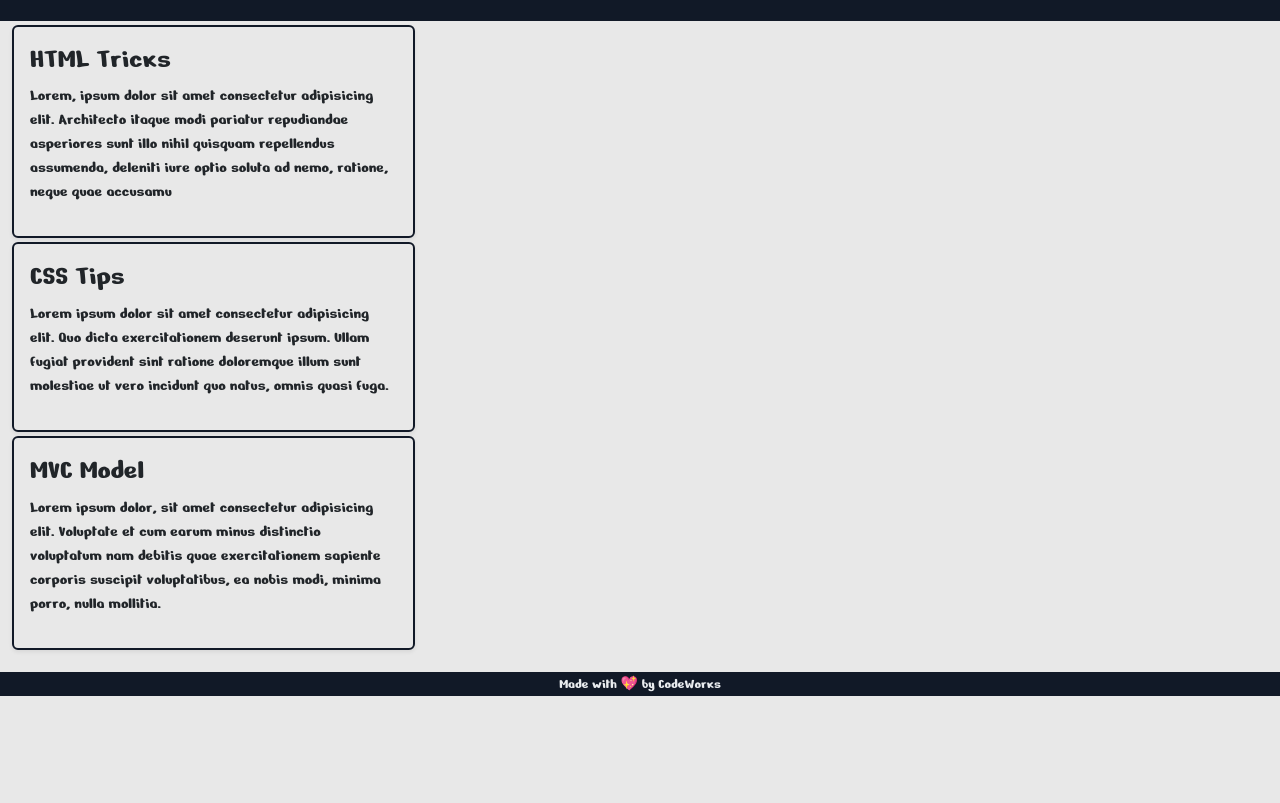
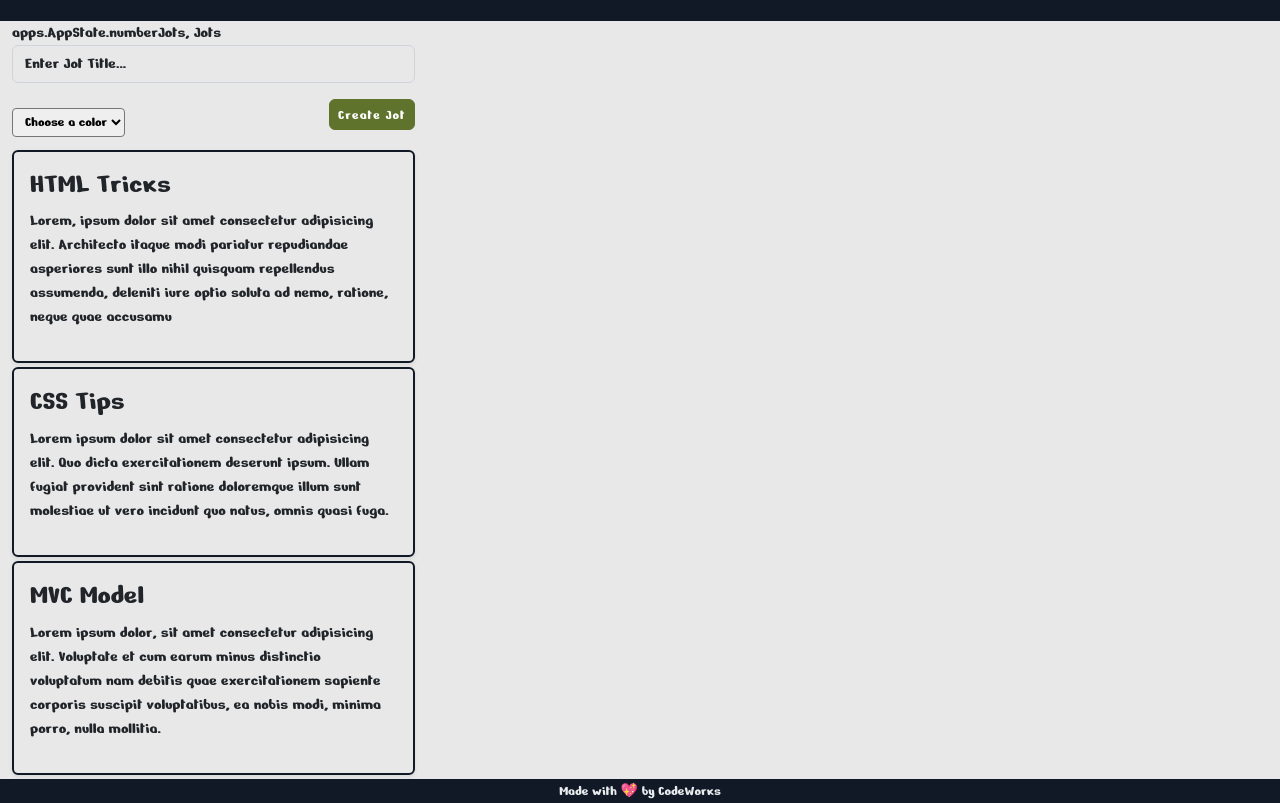
Before and after one commit to Jeromeo2077/jots, a website with bundled scripts: page index.html in a window 1280 px wide. Shown: the part 104-907 px from the top of the page. Before the commit the page ends 800 px from the top, so only its background shows below. Built offline with nearby package versions, Linux system fonts and the light colour scheme; a script that the page names is missing.

Commit message:
Started form on index.html

```diff
--- a/app/AppState.js
+++ b/app/AppState.js
@@ -22,6 +22,8 @@ class ObservableAppState extends EventEmitter {
   /**@type {Jot}*/
   activeJot = null
 
+  numberJots = this.jots.length
+
 }
 
 export const AppState = createObservableProxy(new ObservableAppState())
--- a/index.html
+++ b/index.html
@@ -34,8 +34,26 @@
   <!-- SECTION -->
   <main class="container-fluid">
     <div class="row">
+      <div class="col-md-4">
+        <form>
+          <div class="mb-3">
+            <span>apps.AppState.numberJots, Jots</span>
+            <input class="form-control" type="text" id="jotTitle" name="jotTitle" value="Enter Jot Title...">
+          </div>
+          <div class="d-flex justify-content-between align-items-center">
+            <select class="form-select-sm">
+              <option selected>Choose a color</option>
+              <option value="1">One</option>
+              <option value="2">Two</option>
+              <option value="3">Three</option>
+            </select>
+            <div class="mb-3">
+              <button type="submit" class="btn btn-success btn-sm rounded">Create Jot</button>
+            </div>
+          </div>
+        </form>
 
-      <div id="jotslist" class="col-md-4">
+        <div id="jotslist">
           <!-- STUB - Jots List Template -->
           <!-- <div class="p-3 border border-1 border-dark m-1 rounded"> -->
           <!-- <h3>HTML Tricks</h3>
@@ -44,8 +62,9 @@
               <p>3. vitae ipsam nam incidunt iste error ex recusandae.</p> -->
           <!-- </div> -->
         </div>
+      </div>
 
-      <div id="jotsdetail" class="col-md-8">
+      <div id="jotsdetail" class="col-md-8 mt-5">
         <!-- STUB - Jot Detail Template -->
         <!-- <div class="p-3 border border-1 border-dark m-1 rounded">
               <h3>HTML Tricks</h3>
```
Lines whose indentation alone changed are shown as unchanged.
